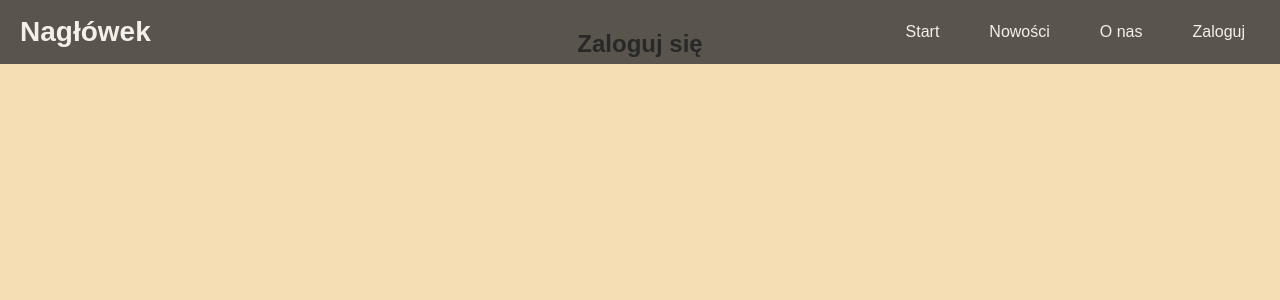
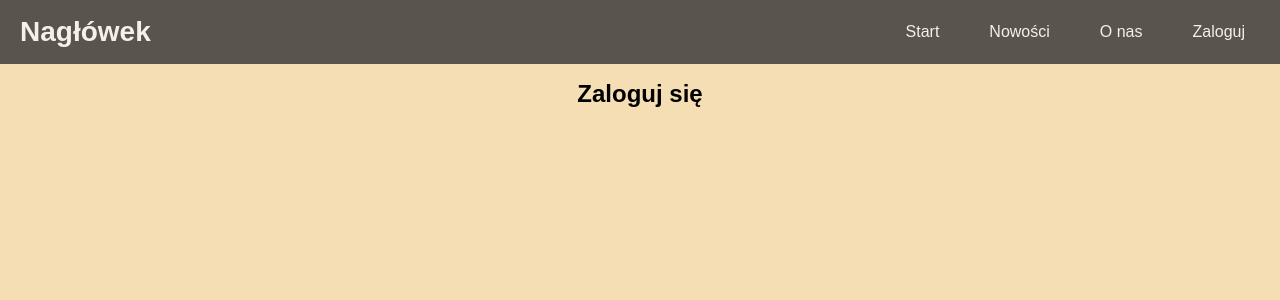
Before and after one commit to FlippantList428/Blog, a PHP site: page /login.html in a window 1280 px wide. Shown: the top 300 px of the page. Run offline with PHP 8.4, Linux system fonts and the light colour scheme.

Commit message:
zmieniono styl i edytowano strone logowania

```diff
--- a/login.html
+++ b/login.html
@@ -1,5 +1,5 @@
 <!DOCTYPE html>
-<html lang="en">
+<html lang="pl">
 <head>
     <meta charset="UTF-8">
     <meta name="viewport" content="width=device-width, initial-scale=1.0">
@@ -17,7 +17,7 @@
         </nav>
     </header>
     <section class="login">
-        <h1 style="text-align: center; padding: 30px;">Zaloguj się</h1>
+        <h1 style="text-align: center; padding: 30px; margin-top: 50px;">Zaloguj się</h1>
     </section>
 </body>
 </html>
--- a/style.css
+++ b/style.css
@@ -86,7 +86,6 @@
     width: 15%;
     line-height: 1.2;
     font-size: 18px;
-    margin-top: 12px;
 }
 
 .distributions h2 {
@@ -169,7 +168,6 @@
 
 
 
-
 /* Responsywność */
 @media (max-width: 768px) {
     .distributions {
```
